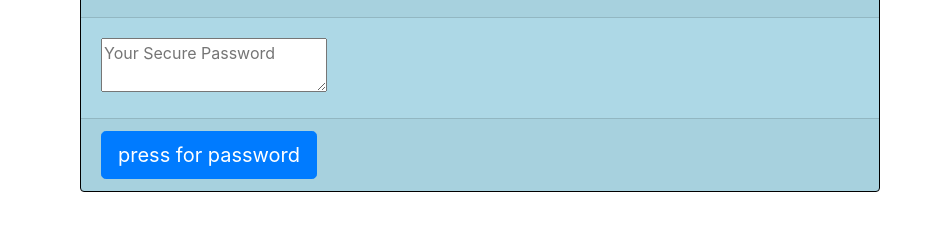
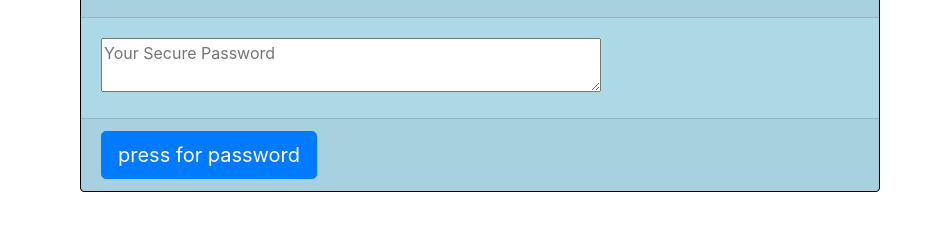
Before and after one commit to wfreeman2112/homework3, a plain HTML site: page index.html in a window 1280 px wide. Shown: the part 218-448 px from the top of the page, without its empty margins (0-940 px from the left). Drawn offline with nearby package versions, Linux system fonts and the light colour scheme.

Commit message:
completed with ReadMe

```diff
--- a/style.css
+++ b/style.css
@@ -6,3 +6,7 @@
         margin-left: 80px;
         background-color: lightblue;
       }
+
+ textarea {
+     width: 500px;
+ }
```
Also changed, not shown: Screen Shot 2020-10-14 at 3.36.20 PM.png (added), 1 other file.
